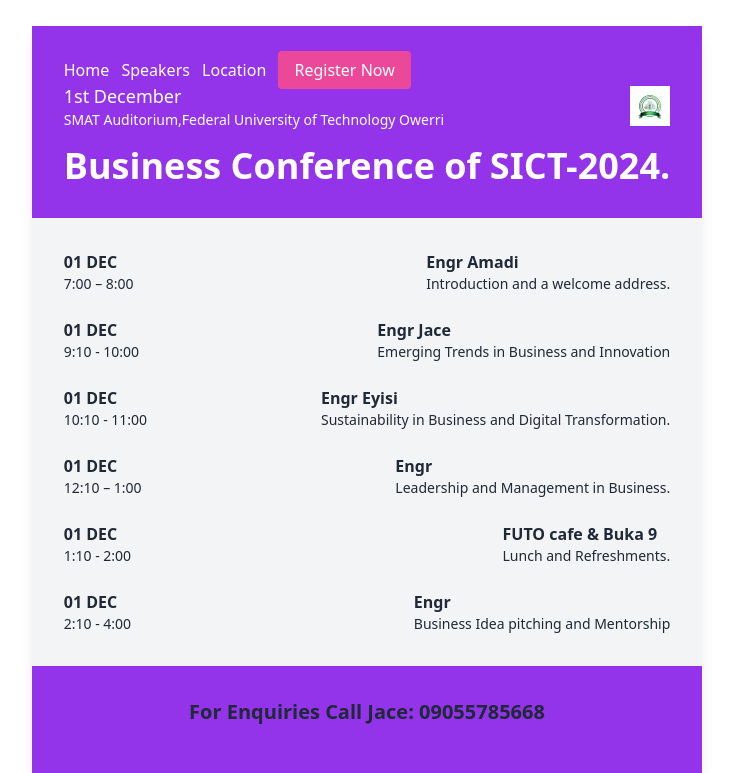
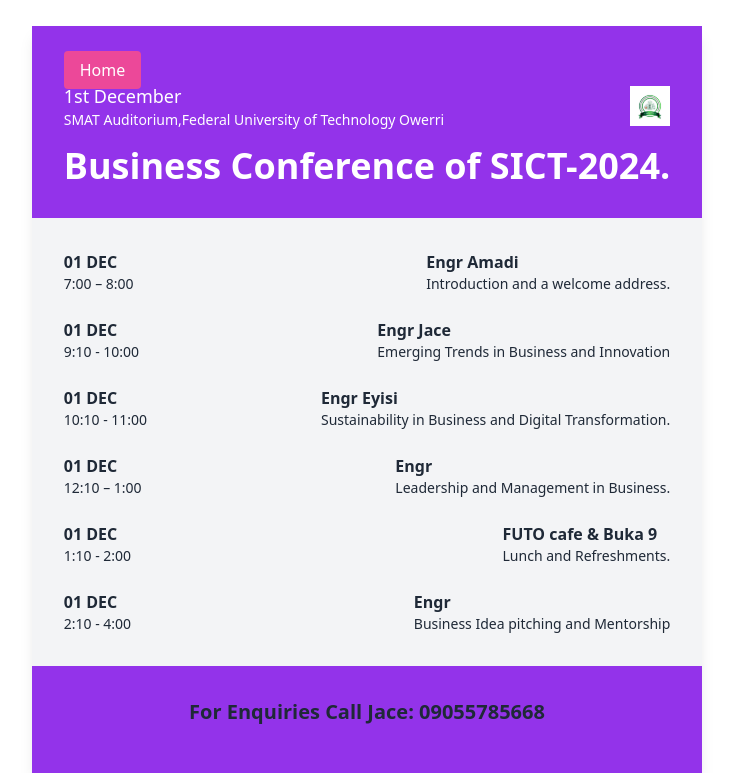
Before and after one commit to neuralnex/conference, a Flask app: page /schedule in a window 1280 px wide. Shown: the top 773 px of the page, without its empty margins (273-1006 px from the left). Run offline with Flask 3, Linux system fonts and the light colour scheme; some libraries are stand-ins or nearby versions.

Commit message:
add update

```diff
--- a/templates/schedule.html
+++ b/templates/schedule.html
@@ -14,10 +14,7 @@
     <div class="bg-white shadow-lg max-w-2xl mx-auto">
    <div class="bg-purple-600 text-white p-8">
     <nav class="space-x-2">
-        <a class="hover:text-pink-500" href="{{ url_for('index') }}">Home</a>
-        <a class="hover:text-pink-500" href="{{ url_for('speakers') }}">Speakers</a>
-        <a class="hover:text-pink-500" href="https://maps.app.goo.gl/QGwa5ezAbjvUMEje7">Location</a>
-        <a class="bg-pink-500 text-white px-4 py-2 rounded" href="{{ url_for('register') }}">Register Now</a>
+        <a class="bg-pink-500 text-white px-4 py-2 rounded" href="{{ url_for('index') }}">Home</a>
     </nav>
     <div class="flex justify-between items-center">
      <div>
```
